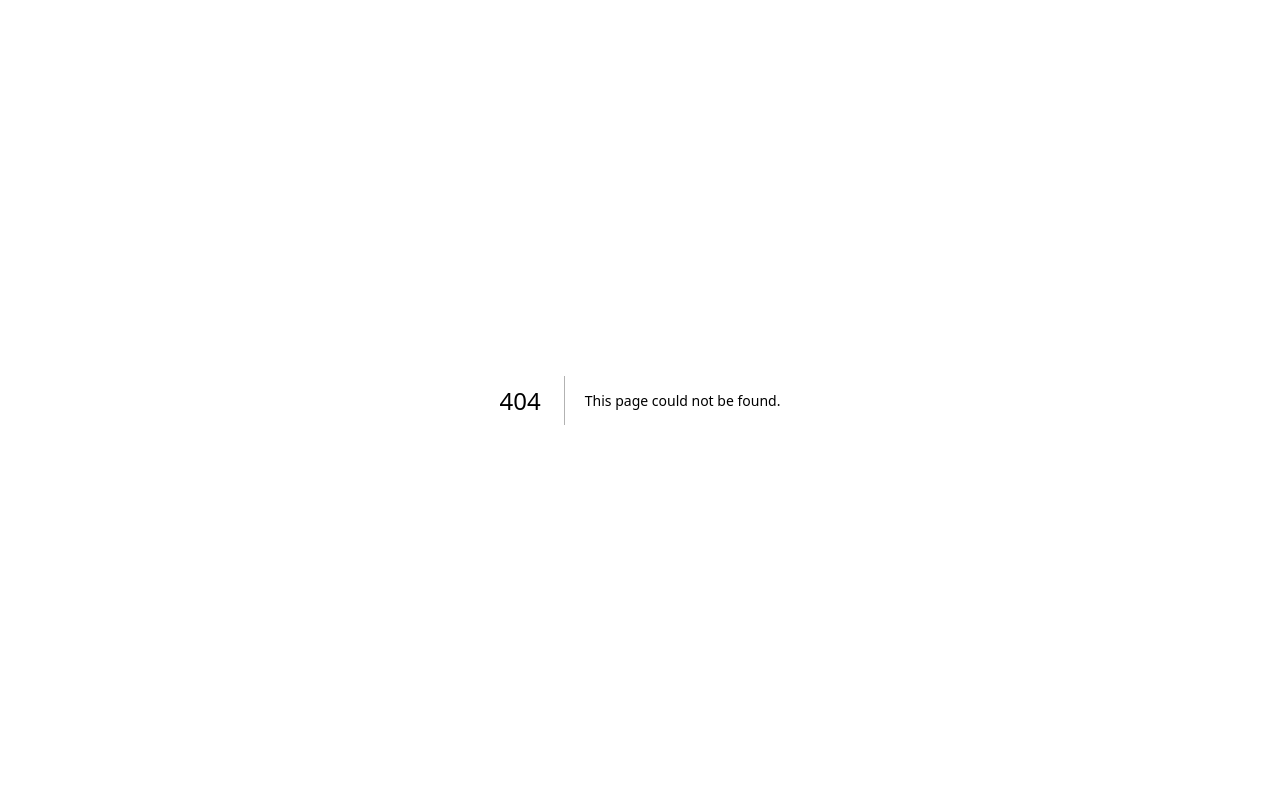
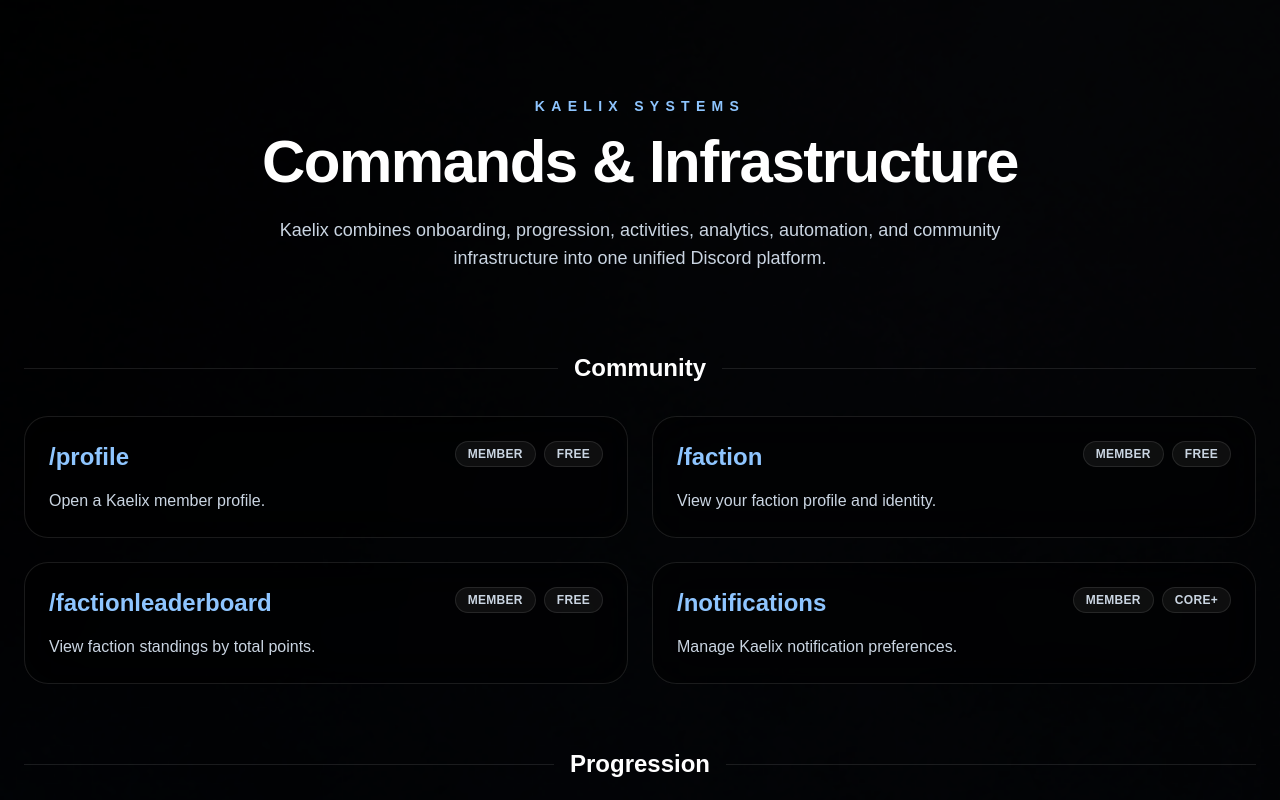
Before and after one commit to glykeselpides-bit/kaelix-site, a Next.js app: page /commands in a window 1280 px wide. Before the commit this address had no page. Shown: the top 800 px of the page. Built offline with nearby package versions, Linux system fonts and the light colour scheme.

Commit message:
Build commands page

```diff
--- /dev/null
+++ b/src/app/commands/page.tsx
@@ -0,0 +1,213 @@
+export default function CommandsPage() {
+  const categories = [
+    {
+      title: "Community",
+      commands: [
+        {
+          name: "/profile",
+          description: "Open a Kaelix member profile.",
+          tags: ["Member", "Free"],
+        },
+        {
+          name: "/faction",
+          description: "View your faction profile and identity.",
+          tags: ["Member", "Free"],
+        },
+        {
+          name: "/factionleaderboard",
+          description: "View faction standings by total points.",
+          tags: ["Member", "Free"],
+        },
+        {
+          name: "/notifications",
+          description: "Manage Kaelix notification preferences.",
+          tags: ["Member", "Core+"],
+        },
+      ],
+    },
+
+    {
+      title: "Progression",
+      commands: [
+        {
+          name: "/points",
+          description: "Check your progression points.",
+          tags: ["Member", "Free"],
+        },
+        {
+          name: "/level",
+          description: "View your Kaelix level.",
+          tags: ["Member", "Free"],
+        },
+        {
+          name: "/leaderboard",
+          description: "Browse server rankings and activity.",
+          tags: ["Member", "Free"],
+        },
+        {
+          name: "/transactions",
+          description: "View recent point transactions.",
+          tags: ["Member", "Pro+"],
+        },
+      ],
+    },
+
+    {
+      title: "Events & Activities",
+      commands: [
+        {
+          name: "/events",
+          description: "Browse upcoming community events.",
+          tags: ["Member", "Free"],
+        },
+        {
+          name: "/register",
+          description: "Register for an event.",
+          tags: ["Member", "Free"],
+        },
+        {
+          name: "/activities",
+          description: "Browse and launch activities.",
+          tags: ["Member", "Free"],
+        },
+        {
+          name: "/eventinfo",
+          description: "View detailed information about an event.",
+          tags: ["Admin", "Core+"],
+        },
+      ],
+    },
+
+    {
+      title: "Economy",
+      commands: [
+        {
+          name: "/shop",
+          description: "Browse the Kaelix shop.",
+          tags: ["Member", "Pro+"],
+        },
+        {
+          name: "/buyitem",
+          description: "Purchase an item from the shop.",
+          tags: ["Member", "Pro+"],
+        },
+        {
+          name: "/inventory",
+          description: "View your inventory.",
+          tags: ["Member", "Pro+"],
+        },
+        {
+          name: "/useitem",
+          description: "Use an item from your inventory.",
+          tags: ["Member", "Pro+"],
+        },
+      ],
+    },
+
+    {
+      title: "Administration",
+      commands: [
+        {
+          name: "/setup",
+          description: "Launch the Kaelix setup wizard.",
+          tags: ["Admin", "Free"],
+        },
+        {
+          name: "/settings",
+          description: "Manage server-wide Kaelix systems.",
+          tags: ["Admin", "Core+"],
+        },
+        {
+          name: "/analytics",
+          description: "Open engagement analytics overview.",
+          tags: ["Admin", "Pro+"],
+        },
+        {
+          name: "/attend",
+          description: "Mark users as attended for events.",
+          tags: ["Admin", "Core+"],
+        },
+        {
+          name: "/addpoints",
+          description: "Add progression points to a user.",
+          tags: ["Admin", "Core+"],
+        },
+        {
+          name: "/removepoints",
+          description: "Remove progression points from a user.",
+          tags: ["Admin", "Core+"],
+        },
+      ],
+    },
+  ];
+
+  return (
+    <main className="min-h-screen bg-black bg-[url('/banner2.png')] bg-cover bg-center text-white">
+      <div className="min-h-screen bg-black/70 px-6 py-24">
+        <div className="mx-auto max-w-7xl">
+          <div className="mb-20 text-center">
+            <p className="mb-4 text-sm font-semibold uppercase tracking-[0.45em] text-blue-300">
+              Kaelix Systems
+            </p>
+
+            <h1 className="text-5xl font-bold tracking-tight md:text-6xl">
+              Commands & Infrastructure
+            </h1>
+
+            <p className="mx-auto mt-6 max-w-3xl text-lg text-slate-300">
+              Kaelix combines onboarding, progression, activities,
+              analytics, automation, and community infrastructure into
+              one unified Discord platform.
+            </p>
+          </div>
+
+          <div className="space-y-16">
+            {categories.map((category) => (
+              <section key={category.title}>
+                <div className="mb-8 flex items-center gap-4">
+                  <div className="h-px flex-1 bg-white/10" />
+
+                  <h2 className="text-2xl font-bold text-white">
+                    {category.title}
+                  </h2>
+
+                  <div className="h-px flex-1 bg-white/10" />
+                </div>
+
+                <div className="grid gap-6 md:grid-cols-2">
+                  {category.commands.map((command) => (
+                    <div
+                      key={command.name}
+                      className="rounded-3xl border border-white/10 bg-black/40 p-6 backdrop-blur-xl transition hover:border-blue-400/30 hover:bg-blue-500/5"
+                    >
+                      <div className="flex items-start justify-between gap-4">
+                        <h3 className="text-2xl font-bold text-blue-300">
+                          {command.name}
+                        </h3>
+
+                        <div className="flex flex-wrap justify-end gap-2">
+                          {command.tags.map((tag) => (
+                            <span
+                              key={tag}
+                              className="rounded-full border border-white/10 bg-white/5 px-3 py-1 text-xs font-semibold uppercase tracking-wide text-slate-300"
+                            >
+                              {tag}
+                            </span>
+                          ))}
+                        </div>
+                      </div>
+
+                      <p className="mt-4 text-slate-300">
+                        {command.description}
+                      </p>
+                    </div>
+                  ))}
+                </div>
+              </section>
+            ))}
+          </div>
+        </div>
+      </div>
+    </main>
+  );
+}
```
